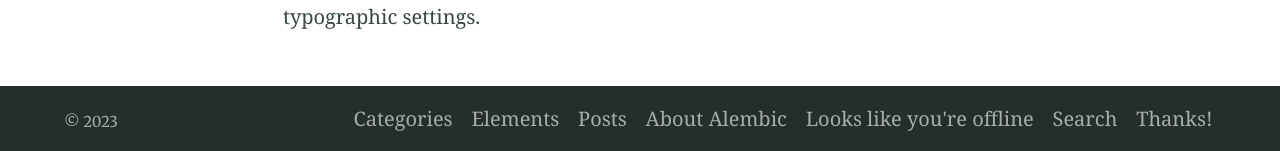
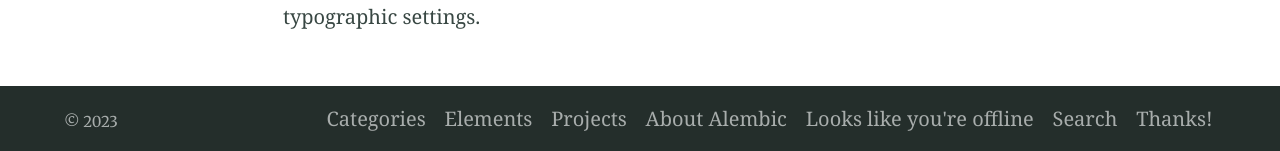
Before and after one commit to kristirrapaj/kristirrapaj.github.io, a Jekyll site: the page built from index.md, in a window 1280 px wide and 900 px high, scrolled down 4888 px. Shown: the part 746-897 px from the top of the window. Built offline with Jekyll 4.4.1, drawn with Linux system fonts in a browser that asks for light colours; our own code applies the rules of GitHub Pages for plain Markdown files.

Commit message:
Update _config.yml

```diff
--- a/_config.yml
+++ b/_config.yml
@@ -39,15 +39,11 @@ paginate: 2 # jekyll-paginate > items per page
 paginate_path: blog/page:num # jekyll-paginate > blog page
 jekyll-mentions: https://twitter.com # jekyll-mentions > service used when @replying
 twitter:
-  username: DavidDarnes # jekyll-seo-tag > Owners twitter username
-author: DavidDarnes # jekyll-seo-tag > default author
+  username: rrapaj_kristi # jekyll-seo-tag > Owners twitter username
+author: Kristi Rrapaj # jekyll-seo-tag > default author
 social: # jekyll-seo-tag > social overrides
-  name: David Darnes # jekyll-seo-tag > real name
-  links:  # jekyll-seo-tag > social aliases (sameAs)
-    - https://twitter.com/DavidDarnes
-    - https://www.facebook.com/daviddarnes
-    - https://www.linkedin.com/in/daviddarnes
-    - https://github.com/daviddarnes
+  name: Kristi Rrapaj # jekyll-seo-tag > real name
+
 # markdown: CommonMark # Markdown parse settings, CommonMark performs slightly better an others in build time
 # commonmark:
   # options: ["SMART", "FOOTNOTES"]
@@ -63,12 +59,12 @@ timezone: Europe/London # Timezone for blog posts and alike
 # 5. Collections
 collections:
   posts:
-    title: Posts # Needed for Siteleaf
+    title: Projects # Needed for Siteleaf
     output: true
-    description: "My thoughts and ideas" # The post list page content
+    description: "My latest projects" # The post list page content
     feature_text: |
-      Welcome to the blog
-    feature_image: "https://picsum.photos/2560/600?image=866"
+      Welcome
+    feature_image: "https://i.imgur.com/4PW9euq.png"
 
 # 6. Jekyll collections settings
 defaults:
@@ -76,19 +72,8 @@ defaults:
     scope:
       path: ""
     values:
-      image: "/assets/default-social-image.png" # Default image for sharing
-  -
-    scope:
-      path: ""
-      type: "posts"
-    values:
-      layout: post # Set the default layout for posts
-  -
-    scope:
-      path: ""
-      type: "pages"
-    values:
-      layout: page # Set the default layout for pages
+      image: "https://i.imgur.com/4PW9euq.png" # Default image for sharing
+
 
 # 7. Site settings
 encoding: utf-8 # Make sure the encoding is right
```
